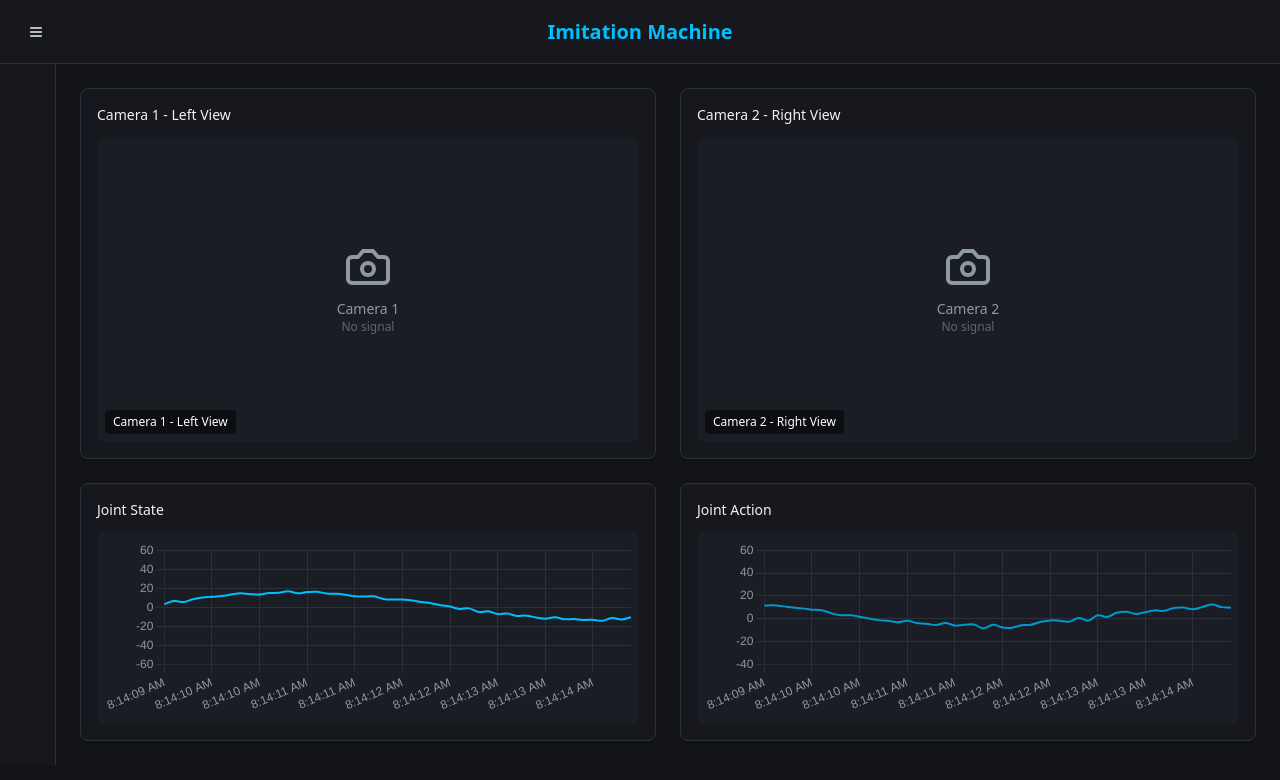
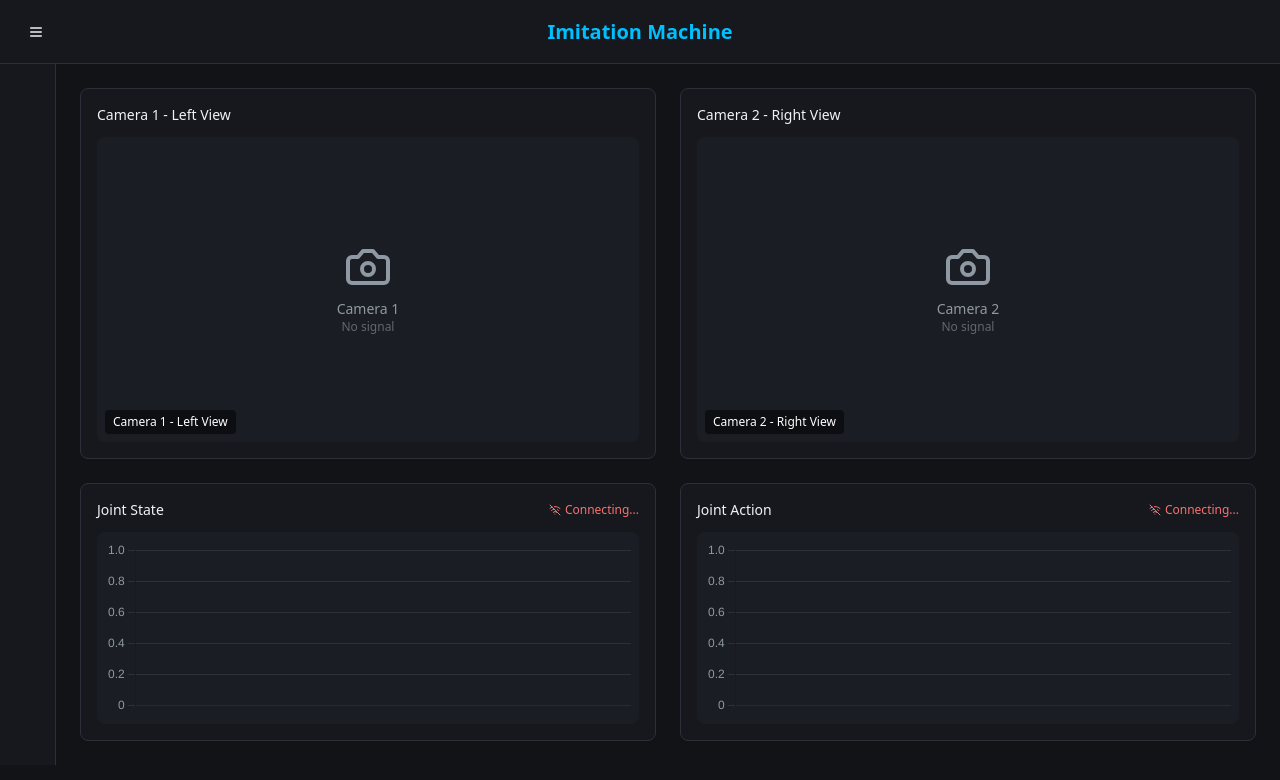
Before and after one commit to sunil-9/robot-interface, a React (Vite) app: page / in a window 1280 px wide. Shown: the top 780 px of the page. Built offline with nearby package versions, Linux system fonts and the light colour scheme; no server answers; the HTML template or start-up script is replaced by a standard one.

Commit message:
Integrate WebSocket data

```diff
--- a/src/components/LineChart.tsx
+++ b/src/components/LineChart.tsx
@@ -11,10 +11,11 @@ import {
   ChartOptions,
 } from "chart.js";
 import { Line } from "react-chartjs-2";
-import { Maximize2, Minimize2 } from "lucide-react";
+import { Maximize2, Minimize2, Wifi, WifiOff } from "lucide-react";
 import { Button } from "@/components/ui/button";
 import { Card } from "@/components/ui/card";
 import { Dialog, DialogContent } from "@/components/ui/dialog";
+import { useWebSocket } from "@/hooks/useWebSocket";
 
 ChartJS.register(
   CategoryScale,
@@ -36,21 +37,72 @@ export const LineChart = ({ title, type }: LineChartProps) => {
   const [labels, setLabels] = useState<string[]>([]);
   const [isFullscreen, setIsFullscreen] = useState(false);
 
-  // Mock data generation
+  // WebSocket connection to ROS2 bridge
+  const { isConnected, lastMessage, error } = useWebSocket({
+    url: 'ws://localhost:8080', // Default WebSocket port from your bridge
+    reconnectInterval: 3000,
+    maxReconnectAttempts: 10
+  });
+
+  // Process incoming WebSocket messages
   useEffect(() => {
-    const interval = setInterval(() => {
-      const newValue = type === "state"
-        ? Math.sin(Date.now() / 1000) * 50 + Math.random() * 10
-        : Math.cos(Date.now() / 800) * 30 + Math.random() * 15;
+    if (!lastMessage) return;
 
-      const newTime = new Date().toLocaleTimeString();
+    // Handle replay messages (initial buffered data)
+    if (lastMessage.replay) {
+      const relevantMessages = lastMessage.replay.filter(msg => msg.role === type);
+      if (relevantMessages.length > 0) {
+        const newData: number[] = [];
+        const newLabels: string[] = [];
 
-      setData(prev => [...prev.slice(-49), newValue]);
-      setLabels(prev => [...prev.slice(-49), newTime]);
-    }, 100);
+        relevantMessages.slice(-50).forEach(msg => {
+          const value = extractDataValue(msg);
+          if (value !== null) {
+            newData.push(value);
+            newLabels.push(new Date(msg.received_at).toLocaleTimeString());
+          }
+        });
 
-    return () => clearInterval(interval);
-  }, [type]);
+        setData(newData);
+        setLabels(newLabels);
+      }
+      return;
+    }
+
+    // Handle real-time messages
+    if (lastMessage.role === type) {
+      const value = extractDataValue(lastMessage);
+      if (value !== null) {
+        const newTime = new Date(lastMessage.received_at).toLocaleTimeString();
+
+        setData(prev => [...prev.slice(-49), value]);
+        setLabels(prev => [...prev.slice(-49), newTime]);
+      }
+    }
+  }, [lastMessage, type]);
+
+  // Extract numeric value from WebSocket message
+  const extractDataValue = (message: any): number | null => {
+    const normalized = message.normalized;
+    if (!normalized) return null;
+
+    // For JointState messages, use first joint position
+    if (normalized.positions && normalized.positions.length > 0) {
+      return normalized.positions[0];
+    }
+
+    // For Float64MultiArray messages, use first data element
+    if (normalized.data && normalized.data.length > 0) {
+      return normalized.data[0];
+    }
+
+    // For JointTrajectory messages, use first position of last point
+    if (normalized.last_point_positions && normalized.last_point_positions.length > 0) {
+      return normalized.last_point_positions[0];
+    }
+
+    return null;
+  };
 
   const chartData = {
     labels,
@@ -142,7 +194,22 @@ export const LineChart = ({ title, type }: LineChartProps) => {
   return (
     <>
       <Card className="p-4">
-        <h3 className="text-sm font-medium mb-3 text-foreground">{title}</h3>
+        <div className="flex items-center justify-between mb-3">
+          <h3 className="text-sm font-medium text-foreground">{title}</h3>
+          <div className="flex items-center gap-2">
+            {isConnected ? (
+              <div className="flex items-center gap-1 text-xs text-green-400">
+                <Wifi className="h-3 w-3" />
+                Live
+              </div>
+            ) : (
+              <div className="flex items-center gap-1 text-xs text-red-400">
+                <WifiOff className="h-3 w-3" />
+                {error ? 'Error' : 'Connecting...'}
+              </div>
+            )}
+          </div>
+        </div>
         <ChartContent />
       </Card>
 
--- /dev/null
+++ b/src/hooks/useWebSocket.ts
@@ -0,0 +1,103 @@
+import { useEffect, useRef, useState } from 'react';
+
+interface WebSocketMessage {
+  topic: string;
+  role?: string;
+  received_at: number;
+  raw: any;
+  normalized?: {
+    names?: string[];
+    positions?: number[];
+    velocities?: number[];
+    efforts?: number[];
+    data?: number[];
+    joint_names?: string[];
+    last_point_positions?: number[];
+  };
+  replay?: WebSocketMessage[];
+}
+
+interface UseWebSocketOptions {
+  url: string;
+  reconnectInterval?: number;
+  maxReconnectAttempts?: number;
+}
+
+export const useWebSocket = (options: UseWebSocketOptions) => {
+  const { url, reconnectInterval = 3000, maxReconnectAttempts = 10 } = options;
+  const [isConnected, setIsConnected] = useState(false);
+  const [lastMessage, setLastMessage] = useState<WebSocketMessage | null>(null);
+  const [error, setError] = useState<string | null>(null);
+
+  const ws = useRef<WebSocket | null>(null);
+  const reconnectCount = useRef(0);
+  const reconnectTimeoutId = useRef<NodeJS.Timeout | null>(null);
+
+  const connect = () => {
+    try {
+      ws.current = new WebSocket(url);
+
+      ws.current.onopen = () => {
+        console.log('WebSocket connected to ROS2 bridge');
+        setIsConnected(true);
+        setError(null);
+        reconnectCount.current = 0;
+      };
+
+      ws.current.onmessage = (event) => {
+        try {
+          const message: WebSocketMessage = JSON.parse(event.data);
+          setLastMessage(message);
+        } catch (err) {
+          console.error('Failed to parse WebSocket message:', err);
+        }
+      };
+
+      ws.current.onclose = (event) => {
+        console.log('WebSocket disconnected:', event.code, event.reason);
+        setIsConnected(false);
+
+        // Attempt to reconnect if not a normal closure
+        if (event.code !== 1000 && reconnectCount.current < maxReconnectAttempts) {
+          reconnectCount.current += 1;
+          console.log(`Attempting to reconnect... (${reconnectCount.current}/${maxReconnectAttempts})`);
+
+          reconnectTimeoutId.current = setTimeout(() => {
+            connect();
+          }, reconnectInterval);
+        } else if (reconnectCount.current >= maxReconnectAttempts) {
+          setError('Max reconnection attempts reached');
+        }
+      };
+
+      ws.current.onerror = (event) => {
+        console.error('WebSocket error:', event);
+        setError('WebSocket connection error');
+      };
+
+    } catch (err) {
+      console.error('Failed to create WebSocket connection:', err);
+      setError('Failed to create WebSocket connection');
+    }
+  };
+
+  useEffect(() => {
+    connect();
+
+    return () => {
+      if (reconnectTimeoutId.current) {
+        clearTimeout(reconnectTimeoutId.current);
+      }
+      if (ws.current) {
+        ws.current.close(1000, 'Component unmounting');
+      }
+    };
+  }, [url]);
+
+  return {
+    isConnected,
+    lastMessage,
+    error,
+    reconnect: connect
+  };
+};
```
